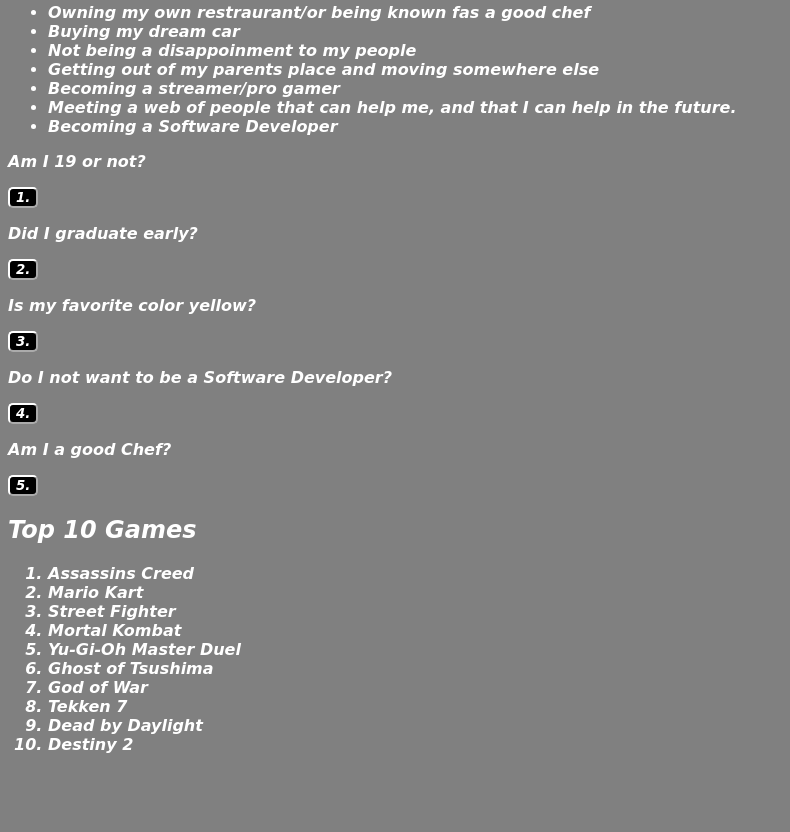
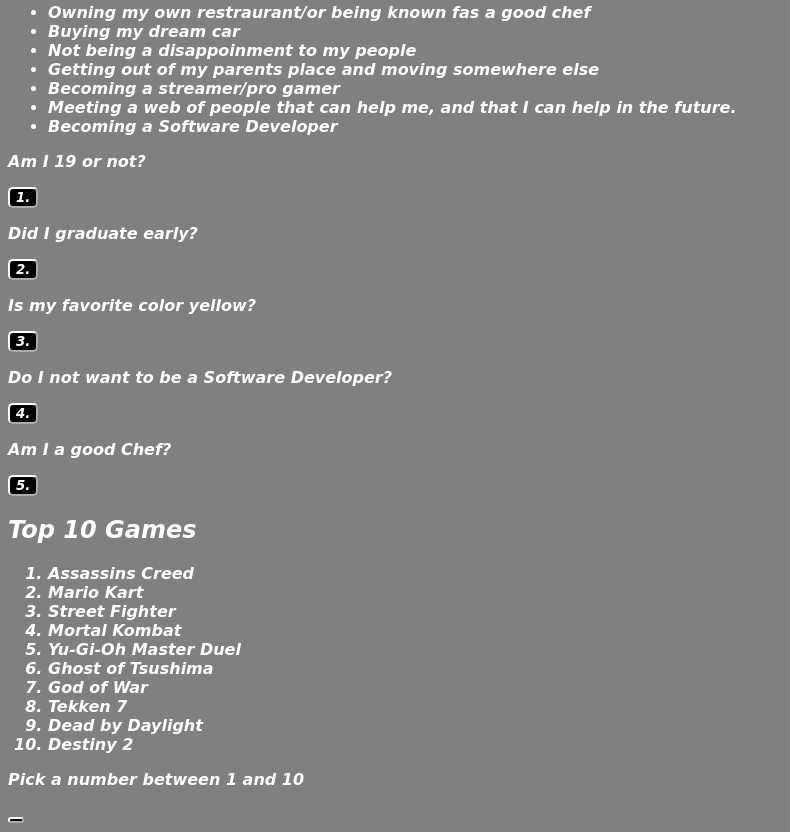
Before and after one commit to cspooner1/Reading-Notes, a plain HTML site: page LABS/Class 2/3 Lab/index.html in a window 1280 px wide. Shown: the part 429-1261 px from the top of the page, without its empty margins (0-790 px from the left). Before the commit the page ends 1199 px from the top, so only its background shows below. Drawn offline with Linux system fonts and the light colour scheme.

Commit message:
function added

```diff
--- a/LABS/Class 2/3 Lab/index.html
+++ b/LABS/Class 2/3 Lab/index.html
@@ -53,6 +53,9 @@
         <li>Dead by Daylight</li>
         <li>Destiny 2</li>
     </ol>
+
+    <p>Pick a number between 1 and 10</p> <button onclick="displaynumber()"></button>
+
 </body>
 <script src="index.js"></script>
 <link rel="stylesheet" href="index.css">
--- a/LABS/Class 2/3 Lab/index.js
+++ b/LABS/Class 2/3 Lab/index.js
@@ -1,15 +1,15 @@
-let name ="";
+let name = "";
 let age = "";
 let school = "";
 let color = "";
 let job = "";
 let cook = "";
 
-let questionsAnswered=0
+let questionsAnswered = 0
 
 function displayname() {
     let answer = prompt("Name?");
-    alert ("What it do " + answer);
+    alert("What it do " + answer);
     document.getElementById("name").innerHTML = "What it do " + answer;
     console.log("What it do " + answer);
 }
@@ -83,9 +83,23 @@
         alert("Your Wrong!!!");
     }
     questionsAnswered += 1
-   if (checkAnswer == 5){
-    alert("Thank you for taking my quiz")
-   }
+    if (checkAnswer == 5) {
+        alert("Thank you for taking my quiz")
+    }
 }
 
+function displaynumber() {
+    number = prompt("Guess a number between 1 and 10!")
+    while (number != 7) {
+        if (number < 7) {
+            alert("Your answer is too low! Try again!")
+            number = prompt("Please guess number again!");
+        } else if(number > 7){
+            alert("Your number is too high! Try again!");
+            answer = prompt("Please guess again");
+        } else if(number == 7){
+            alert("You are correct!");
+        }
+    }
+}
 let button = document.querySelector("button");
```
